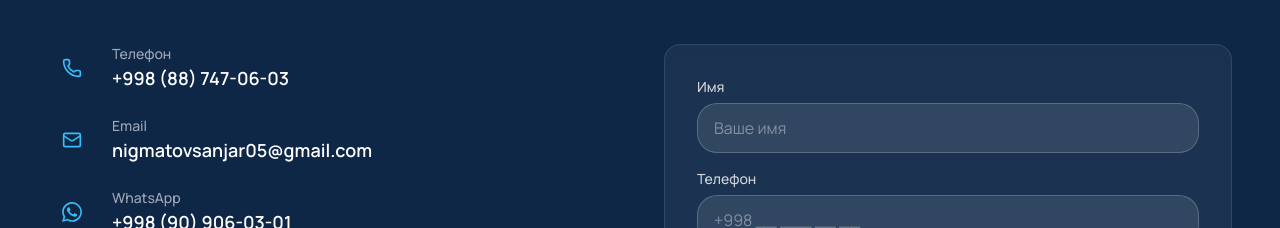
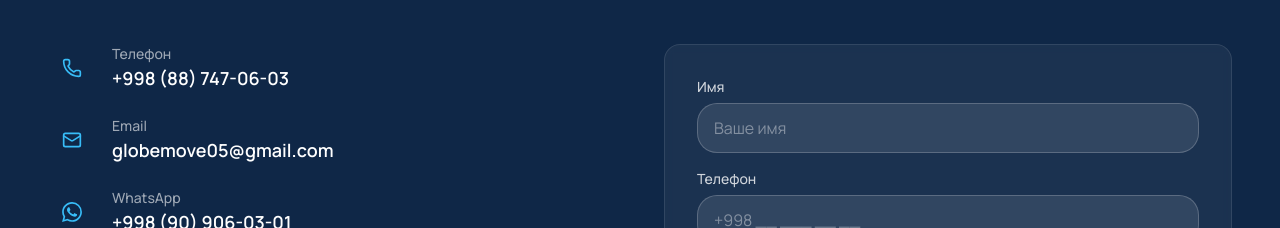
Before and after one commit to wtoxuy/globemove, a Next.js app: page / in a window 1280 px wide. Shown: the part 6440-6668 px from the top of the page. Built offline with nearby package versions, Linux system fonts and the light colour scheme.

Commit message:
Update ContactSection.tsx

```diff
--- a/src/app/components/ContactSection.tsx
+++ b/src/app/components/ContactSection.tsx
@@ -90,8 +90,8 @@ export default function ContactSection() {
                 </div>
                 <div>
                   <p className="text-sm font-medium text-white/60">Email</p>
-                  <a href="mailto:nigmatovsanjar05@gmail.com" className="text-lg font-semibold text-white transition-colors hover:text-accent">
-                    nigmatovsanjar05@gmail.com
+                  <a href="mailto:globemove05@gmail.com" className="text-lg font-semibold text-white transition-colors hover:text-accent">
+                    globemove05@gmail.com
                   </a>
                 </div>
               </div>
```
